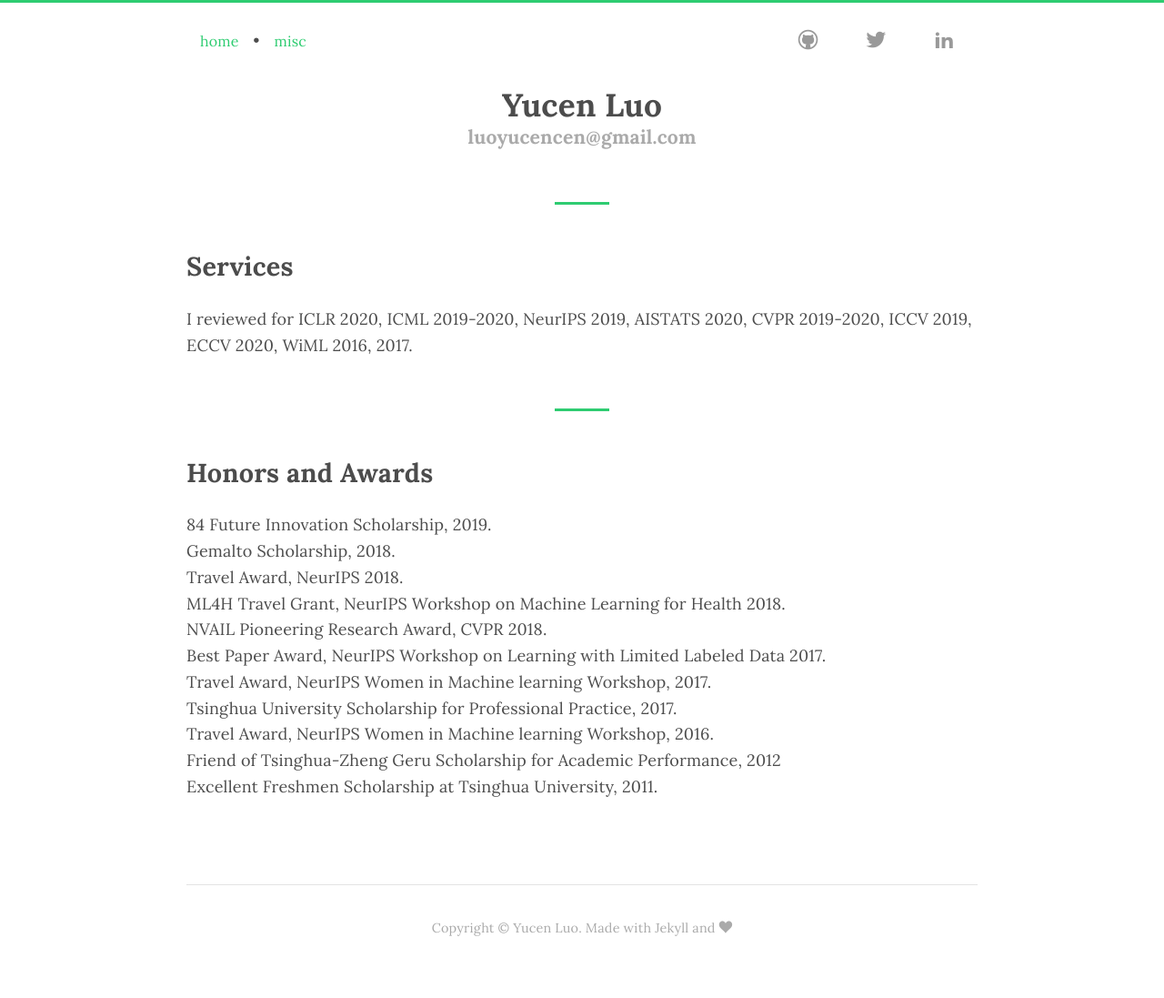
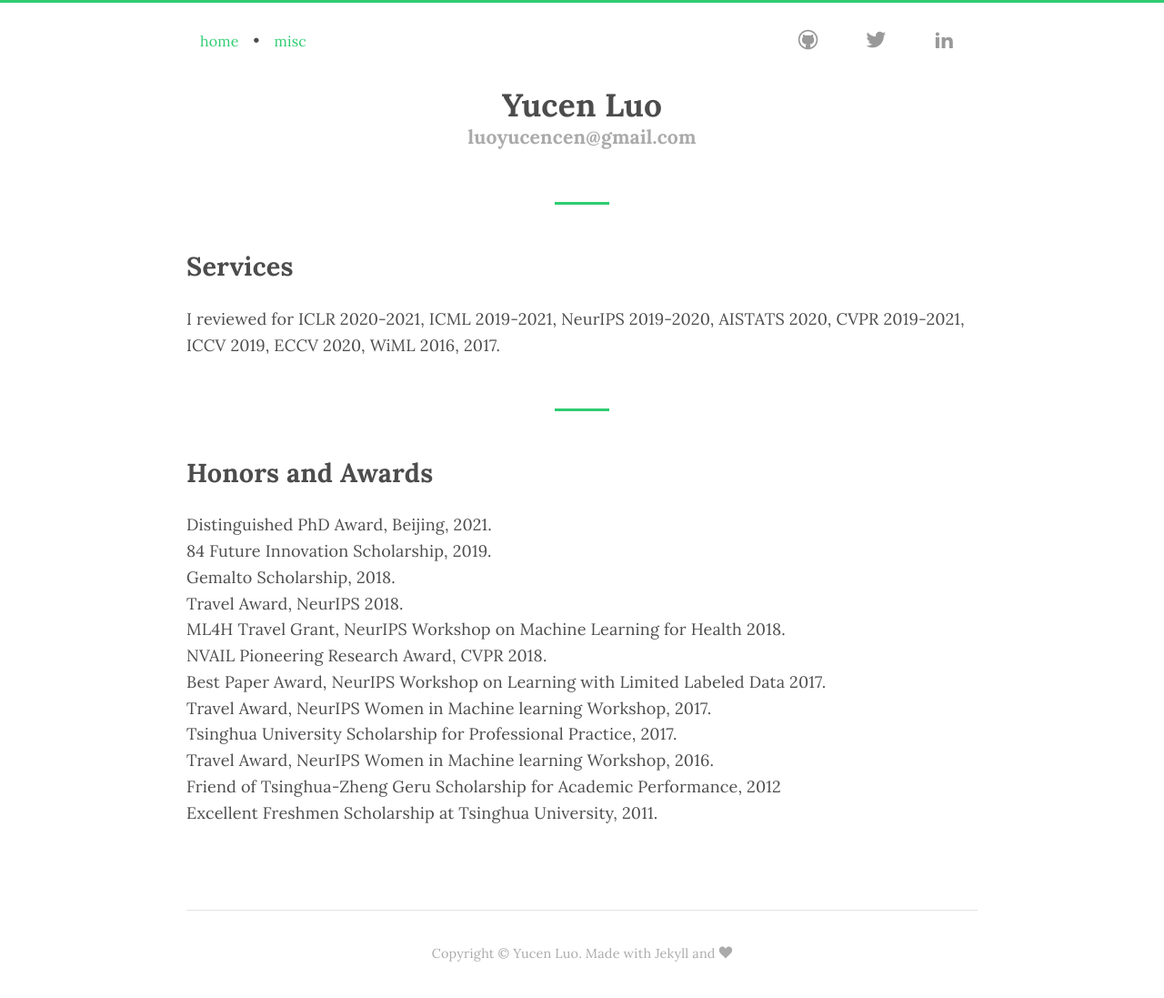
Before and after one commit to xinmei9322/xinmei9322.github.io, a Jekyll site: the page built from misc.md, in a window 1280 px wide. Shown: the whole page at 91% size. Built offline with Jekyll 4.4.1, drawn with Linux system fonts in a browser that asks for light colours; some web fonts are replaced; before the commit the page ends 1068 px from its top, so only the background shows below that.

Commit message:
Update misc.md

```diff
--- a/misc.md
+++ b/misc.md
@@ -6,13 +6,13 @@ permalink: /misc/
 
 ## Services
 
-I reviewed for ICLR 2020, ICML 2019-2020, NeurIPS 2019, AISTATS 2020, CVPR 2019-2020, ICCV 2019, ECCV 2020, WiML 2016, 2017.
+I reviewed for ICLR 2020-2021, ICML 2019-2021, NeurIPS 2019-2020, AISTATS 2020, CVPR 2019-2021, ICCV 2019, ECCV 2020, WiML 2016, 2017.
 
 <hr class="hr">
 
 ## Honors and Awards
 
-
+* Distinguished PhD Award, Beijing, 2021.
 * 84 Future Innovation Scholarship, 2019.
 * Gemalto Scholarship, 2018.
 * Travel Award, NeurIPS 2018.
```
